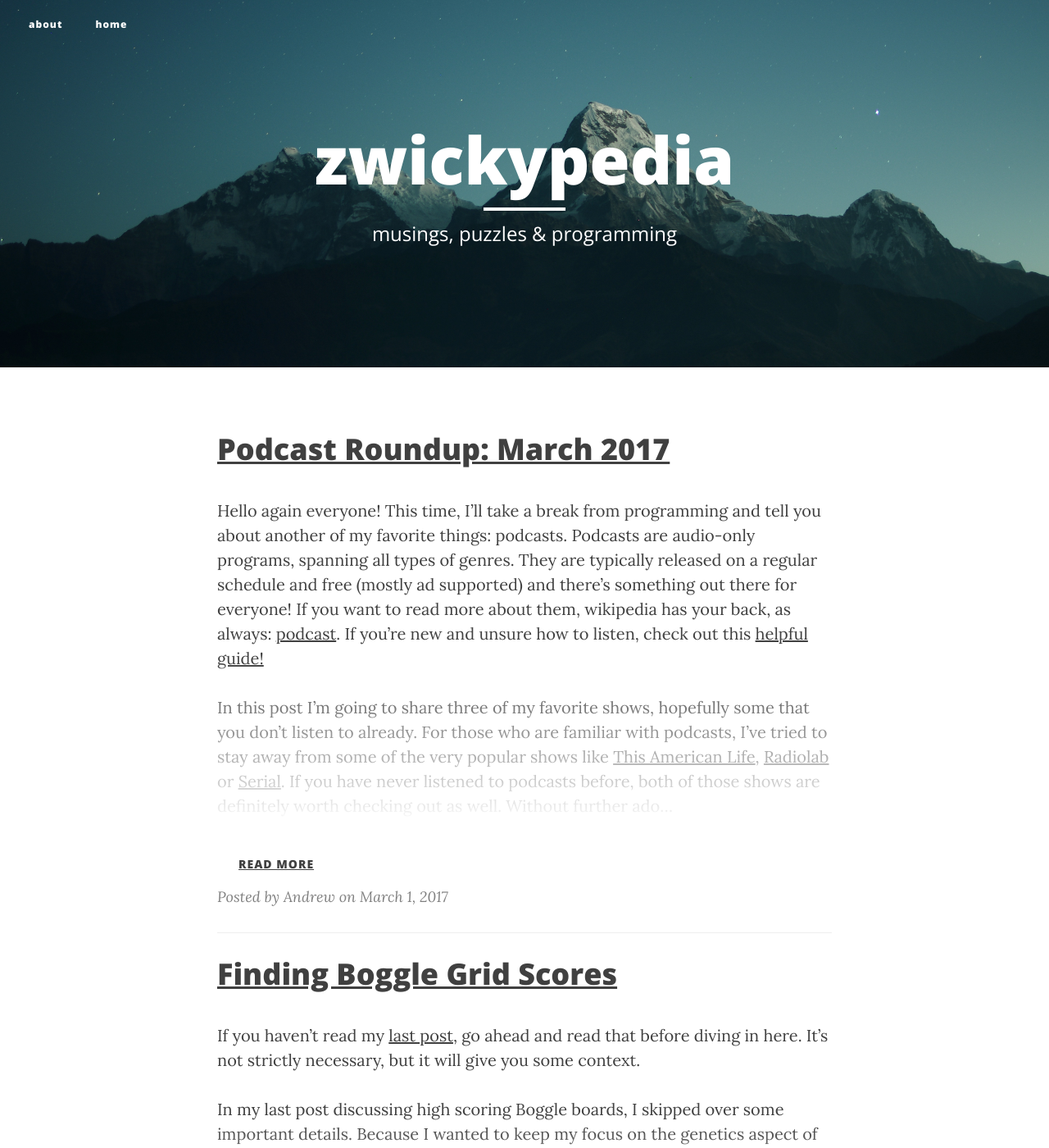
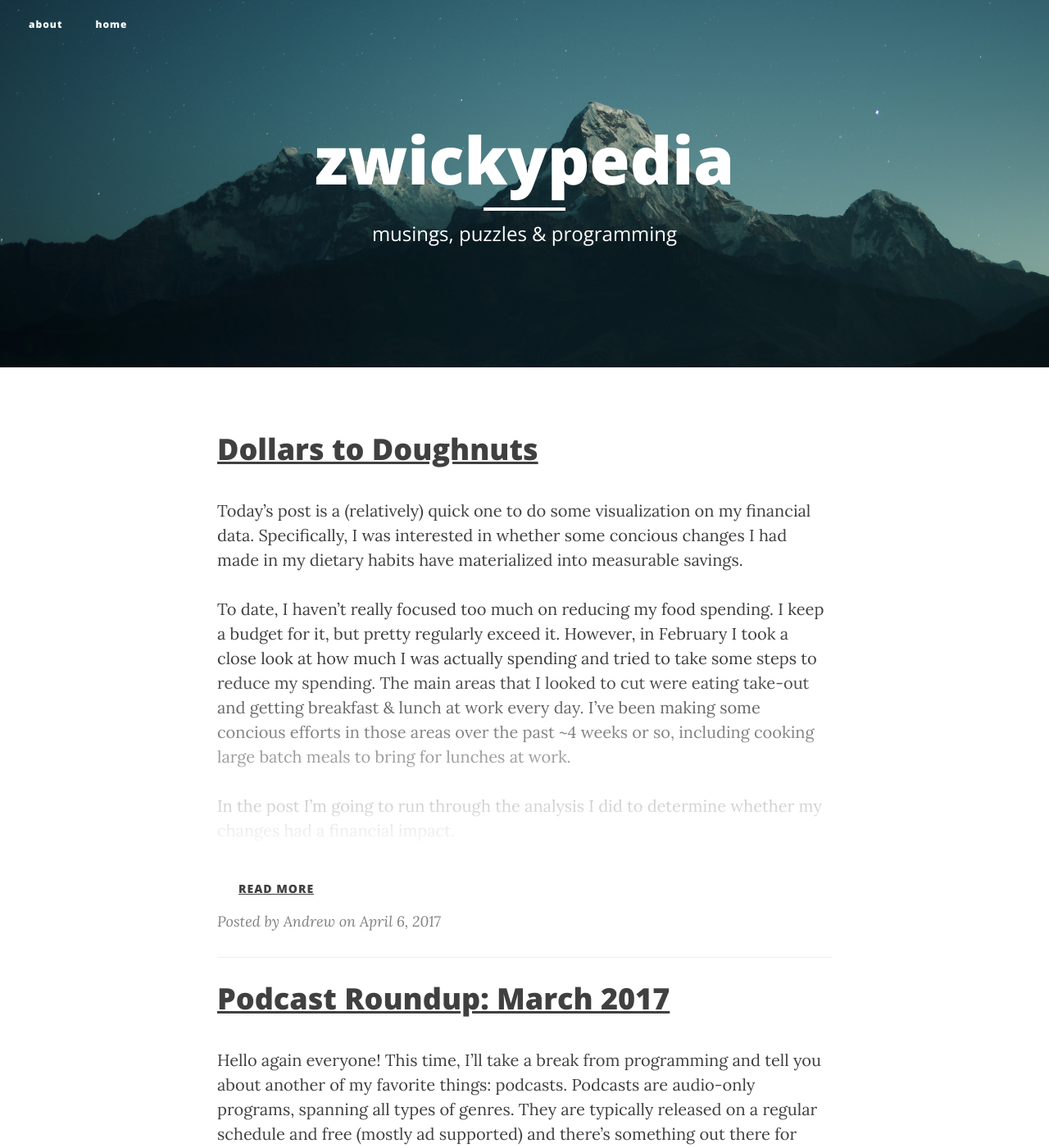
Before and after one commit to garth5689/garth5689.github.io, a Jekyll site: the page built from index.html, in a window 1280 px wide and 1400 px high. Shown: the whole window at 82% size. Built offline with Jekyll 4.4.1, drawn with Linux system fonts in a browser that asks for light colours; nearby versions of some CDN libraries; the list of posts is cut into pages by our own code; comment, search, counter and statistics services are not loaded; some of the changed lines change nothing that is shown.

Commit message:
renaming post to have actual date

````diff
--- a/_posts/dollars_to_doughnuts.md
+++ b/_posts/2017-04-10-food-spending.md
@@ -14,7 +14,7 @@
 To date, I haven't really focused too much on reducing my food spending.  I keep a budget for it, but pretty regularly exceed it.  However, in February I took a close look at how much I was actually spending and tried to take some steps to reduce my spending.  The main areas that I looked to cut were eating take-out and getting breakfast & lunch at work every day.  I've been making some concious efforts in those areas over the past ~4 weeks or so, including cooking large batch meals to bring for lunches at work.
 
 In the post I'm going to run through the analysis I did to determine whether my changes had a financial impact.
-
+<!--break-->
 Fine print:
 * I was on vacation in the beginning of January, using cash only, so those transactions won't appear.
 * I didn't remove anomolies, like covering a meal for a group and getting paid in cash.
@@ -25,7 +25,7 @@
 For the analysis, I used my programming language of choice, [python](https://www.python.org/), with the [matplotlib](http://matplotlib.org/), [numpy](http://www.numpy.org/), and [scipy](https://www.scipy.org/) libraries.
 
 This post will be interleaving the code and my commentary, so if you're not interested in the code, you can skip over those sections.  I've done my best to make it a coherent article even without the code.  The code to create the plots is very verbose, so it's definitely safe to skip that.
-<!--break-->
+
 
 ```python
 import csv
@@ -230,7 +230,7 @@
 ```
 
 
-![png]({{ site.baseurl }}/img/posts/food_spending/dollars_to_doughnuts_files/dollars_to_doughnuts_22_0.png)
+![png]({{ site.baseurl }}/img/posts/food_spending/2017-04-10-food-spending_files/2017-04-10-food-spending_23_0.png)
 
 
 As expected, the data looks reasonable, but not particularly useful to identifying long-term trends.  The large variation in daily spending makes it difficult to identify anything from the bar chart.
@@ -306,7 +306,7 @@
 ```
 
 
-![png]({{ site.baseurl }}/img/posts/food_spending/dollars_to_doughnuts_files/dollars_to_doughnuts_25_0.png)
+![png]({{ site.baseurl }}/img/posts/food_spending/2017-04-10-food-spending_files/2017-04-10-food-spending_26_0.png)
 
 
 Nothing definitive at this point except that my spending went up pretty solidly through January and February.
@@ -378,7 +378,7 @@
 ```
 
 
-![png]({{ site.baseurl }}/img/posts/food_spending/dollars_to_doughnuts_files/dollars_to_doughnuts_29_0.png)
+![png]({{ site.baseurl }}/img/posts/food_spending/2017-04-10-food-spending_files/2017-04-10-food-spending_30_0.png)
 
 
 There looks to be a nice downward trend there!  How about if we look at an even shorter window, maybe only a 7 day moving average, to account for the relatively short amount of time that I've been making this effort?
@@ -395,7 +395,7 @@
 ```
 
 
-![png]({{ site.baseurl }}/img/posts/food_spending/dollars_to_doughnuts_files/dollars_to_doughnuts_31_0.png)
+![png]({{ site.baseurl }}/img/posts/food_spending/2017-04-10-food-spending_files/2017-04-10-food-spending_32_0.png)
 
 
 Looks like the effect is larger with the shorter time moving_averages average, but the correlation is much less strong.  In any case, it does appear that there's been some spending reduction over the last month or so.  I'll call it a tentative success.
@@ -523,7 +523,7 @@
 ```
 
 
-![png]({{ site.baseurl }}/img/posts/food_spending/dollars_to_doughnuts_files/dollars_to_doughnuts_36_0.png)
+![png]({{ site.baseurl }}/img/posts/food_spending/2017-04-10-food-spending_files/2017-04-10-food-spending_37_0.png)
 
 
 # Summary
````
Also changed, not shown: img/posts/food_spending/2017-04-10-food-spending_files/2017-04-10-food-spending_23_0.png (renamed from img/posts/food_spending/dollars_to_doughnuts_files/dollars_to_doughnuts_22_0.png), img/posts/food_spending/2017-04-10-food-spending_files/2017-04-10-food-spending_26_0.png (renamed from img/posts/food_spending/dollars_to_doughnuts_files/dollars_to_doughnuts_25_0.png), img/posts/food_spending/2017-04-10-food-spending_files/2017-04-10-food-spending_30_0.png (renamed from img/posts/food_spending/dollars_to_doughnuts_files/dollars_to_doughnuts_29_0.png), img/posts/food_spending/2017-04-10-food-spending_files/2017-04-10-food-spending_32_0.png (renamed from img/posts/food_spending/dollars_to_doughnuts_files/dollars_to_doughnuts_31_0.png), img/posts/food_spending/2017-04-10-food-spending_files/2017-04-10-food-spending_37_0.png (renamed from img/posts/food_spending/dollars_to_doughnuts_files/dollars_to_doughnuts_36_0.png), 2 other files.
